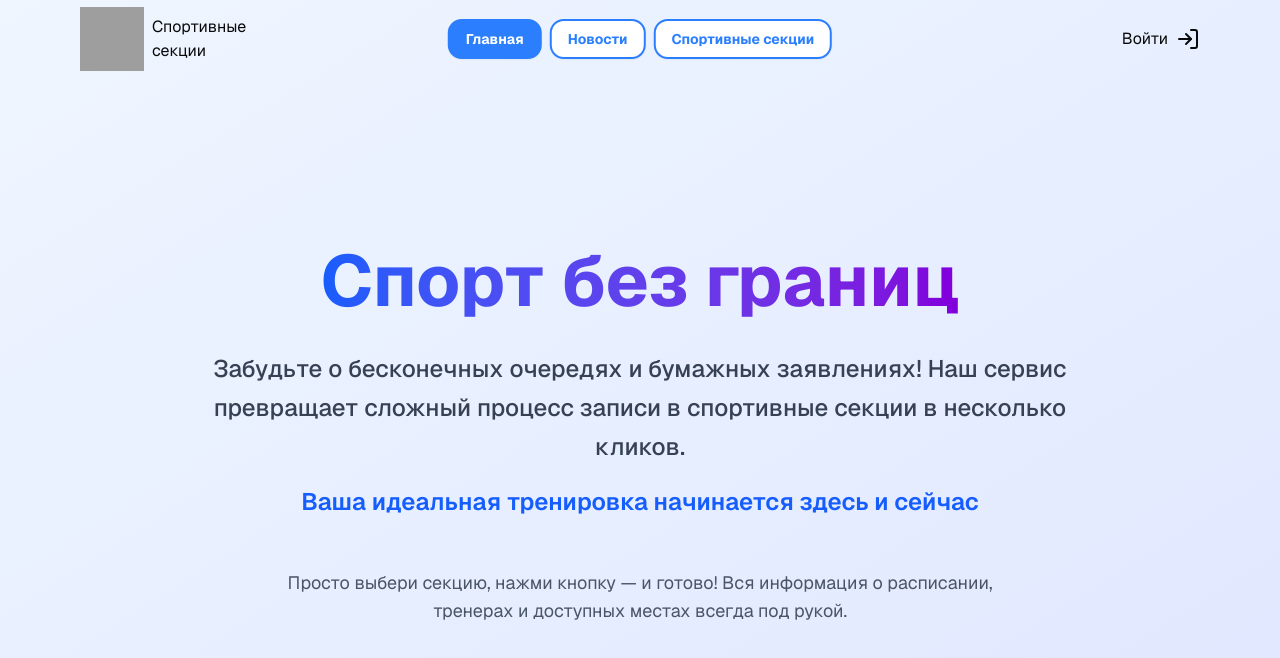
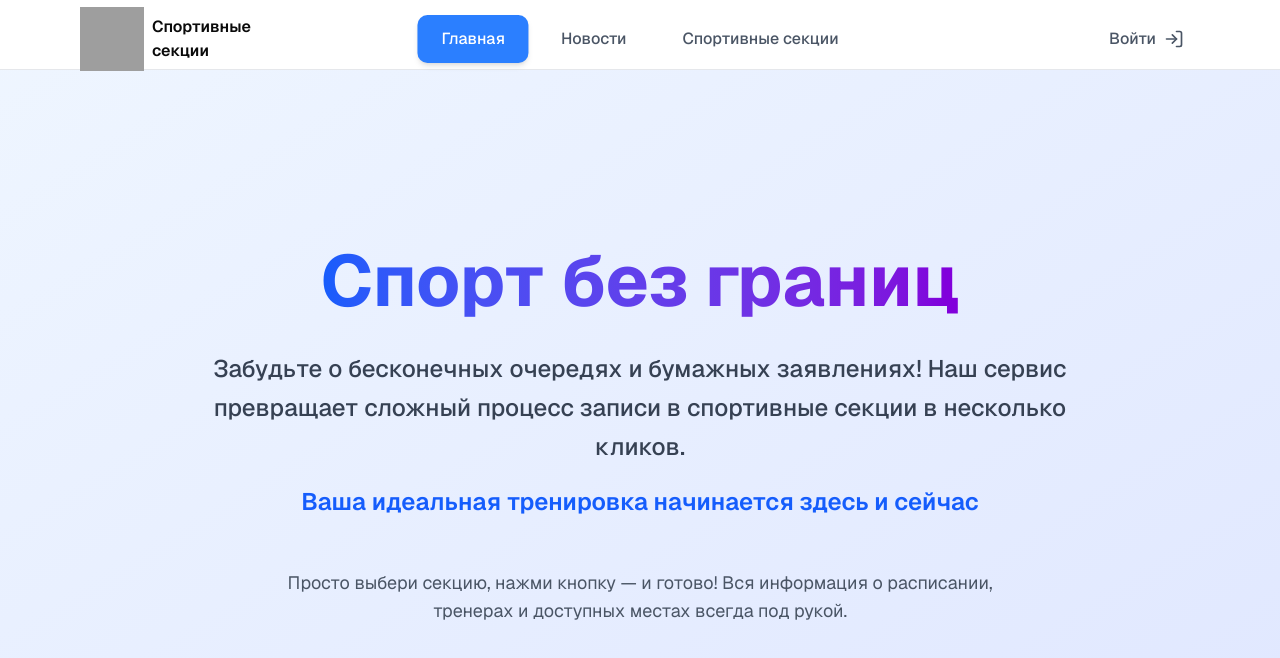
Before and after one commit to TopITOrg/BetaFrontend, a Next.js app: page / in a window 1280 px wide. Shown: the top 658 px of the page. Built offline with nearby package versions, Linux system fonts and the light colour scheme; grey boxes are pictures that could not be loaded.

Commit message:
Автоматическое определение положения навбара, принудительное создание секции

```diff
--- a/src/app/edit-section/[id]/page.tsx
+++ b/src/app/edit-section/[id]/page.tsx
@@ -81,7 +81,7 @@ export default function EditSectionPage() {
     if (loading) {
         return (
             <main className="flex flex-col min-h-screen bg-white">
-                <Navbar selectedButton={-1} />
+                <Navbar/>
                 <div className="flex-1 flex items-center justify-center">
                     <div className="text-lg">Загрузка...</div>
                 </div>
@@ -92,7 +92,7 @@ export default function EditSectionPage() {
     if (error || !club) {
         return (
             <main className="flex flex-col min-h-screen bg-white">
-                <Navbar selectedButton={-1} />
+                <Navbar/>
                 <div className="flex-1 flex flex-col items-center justify-center gap-4">
                     <div className="text-lg text-red-500">{error || 'Секция не найдена'}</div>
                     <button
@@ -108,7 +108,7 @@ export default function EditSectionPage() {
 
     return (
         <main className="flex flex-col min-h-screen bg-white">
-            <Navbar selectedButton={-1} />
+            <Navbar/>
 
             <div className="flex-1 p-8 max-w-4xl mx-auto w-full">
                 <div className="flex justify-between items-center mb-8">
--- a/src/app/edit/page.tsx
+++ b/src/app/edit/page.tsx
@@ -7,7 +7,7 @@ export default function EditProfilePage() {
     return (
         <main>
             <div className='flex flex-col sticky top-0 bg-white z-70'>
-                <Navbar selectedButton={-1}></Navbar>
+                <Navbar></Navbar>
             </div>
             <div className="flex flex-rows">
                 <div className="w-1/3"><Profile/></div>
--- a/src/app/news/page.tsx
+++ b/src/app/news/page.tsx
@@ -158,7 +158,7 @@ export default function HomePage() {
     return (
         <main className="flex flex-col min-h-screen bg-white">
             <div className="flex flex-col sticky top-0 bg-white gap-2 mb-2">
-                <Navbar selectedButton={1}></Navbar>
+                <Navbar></Navbar>
                 <div className="h-[40px] relative px-20">
                     <Input
                         placeholder="Поиск"
--- a/src/app/page.tsx
+++ b/src/app/page.tsx
@@ -5,7 +5,7 @@ import { Navbar } from "@/components/navbar"
 export default function HomePage() {
     return (
         <main className="flex flex-col min-h-screen bg-gradient-to-br from-blue-50 to-indigo-100">
-            <Navbar selectedButton={0} />
+            <Navbar/>
             <div className="flex items-center justify-center h-[calc(100vh-70px)] gap-8 flex-col px-20 text-center">
                 <div className="text-5xl lg:text-7xl font-bold bg-gradient-to-r from-blue-600 to-purple-700 bg-clip-text text-transparent">
                     Спорт без границ
--- a/src/components/navbar.tsx
+++ b/src/components/navbar.tsx
@@ -3,17 +3,14 @@
 import Image from "next/image";
 import Link from "next/link";
 import { LogIn, CircleUserRound, LogOut, User } from "lucide-react";
-import { CustomButton } from "./CustomButton";
 import { useAuth } from "../../contexts/AuthContext";
 import { useState } from "react";
+import { useActivePath } from "@/hooks/useActivePath";
 
-interface NavbarProps {
-    selectedButton?: number;
-}
-
-function Navbar({ selectedButton = 0 }: NavbarProps) {
+function Navbar() {
     const { isAuthenticated, user, logout } = useAuth();
     const [isDropdownOpen, setIsDropdownOpen] = useState(false);
+    const selectedButton = useActivePath(); // Автоматическое определение активной страницы
 
     const handleLogout = () => {
         logout();
@@ -21,7 +18,7 @@ function Navbar({ selectedButton = 0 }: NavbarProps) {
     };
 
     return (
-        <nav className="px-20 gap-2 pt-2 flex flex-row items-center justify-between w-full h-[70px] relative">
+        <nav className="px-20 gap-2 pt-2 flex flex-row items-center justify-between w-full h-[70px] relative border-b border-gray-200 bg-white">
             <div className="flex flex-row items-center gap-2">
                 <Image
                     src="/Default.svg"
@@ -30,7 +27,7 @@ function Navbar({ selectedButton = 0 }: NavbarProps) {
                     alt="logo"
                     className="text-blue-500 size-[8vh]"
                 />
-                <div className="">
+                <div className="font-semibold">
                     <h1>Спортивные</h1>
                     <h1>секции</h1>
                 </div>
@@ -38,22 +35,37 @@ function Navbar({ selectedButton = 0 }: NavbarProps) {
 
             <div className="gap-2 flex flex-row items-center absolute left-1/2 -translate-x-1/2">
                 <Link href="/">
-                    <CustomButton
-                        text="Главная"
-                        isSelected={selectedButton === 0}
-                    />
+                    <div className={`
+                        px-6 py-3 rounded-lg transition-all duration-300 font-medium
+                        ${selectedButton === 0
+                        ? 'bg-blue-500 text-white shadow-md'
+                        : 'text-gray-600 hover:text-blue-500 hover:bg-blue-50'
+                    }
+                    `}>
+                        Главная
+                    </div>
                 </Link>
                 <Link href="/news">
-                    <CustomButton
-                        text="Новости"
-                        isSelected={selectedButton === 1}
-                    />
+                    <div className={`
+                        px-6 py-3 rounded-lg transition-all duration-300 font-medium
+                        ${selectedButton === 1
+                        ? 'bg-blue-500 text-white shadow-md'
+                        : 'text-gray-600 hover:text-blue-500 hover:bg-blue-50'
+                    }
+                    `}>
+                        Новости
+                    </div>
                 </Link>
                 <Link href="/clubs">
-                    <CustomButton
-                        text="Спортивные секции"
-                        isSelected={selectedButton === 2}
-                    />
+                    <div className={`
+                        px-6 py-3 rounded-lg transition-all duration-300 font-medium
+                        ${selectedButton === 2
+                        ? 'bg-blue-500 text-white shadow-md'
+                        : 'text-gray-600 hover:text-blue-500 hover:bg-blue-50'
+                    }
+                    `}>
+                        Спортивные секции
+                    </div>
                 </Link>
             </div>
 
@@ -62,11 +74,12 @@ function Navbar({ selectedButton = 0 }: NavbarProps) {
                     <button
                         onClick={() => setIsDropdownOpen(!isDropdownOpen)}
                         className="flex flex-row items-center gap-2
-                                  rounded-[200px] hover:text-blue-500
-                                  transition-colors duration-400 ease-in-out"
+                                  px-4 py-2 rounded-lg
+                                  text-gray-600 hover:text-blue-500 hover:bg-blue-50
+                                  transition-all duration-300 ease-in-out font-medium"
                     >
                         <h1>{user?.full_name.split(' ')[0]}</h1>
-                        <CircleUserRound />
+                        <CircleUserRound size={20} />
                     </button>
 
                     {isDropdownOpen && (
@@ -79,7 +92,7 @@ function Navbar({ selectedButton = 0 }: NavbarProps) {
                             <Link href="/edit">
                                 <button
                                     onClick={() => setIsDropdownOpen(false)}
-                                    className="w-full flex items-center gap-2 p-3 text-gray-700 hover:bg-gray-50 transition-colors duration-200"
+                                    className="w-full flex items-center gap-2 p-3 text-gray-700 hover:bg-blue-50 transition-colors duration-200"
                                 >
                                     <User size={16} />
                                     <span>Мой профиль</span>
@@ -88,7 +101,7 @@ function Navbar({ selectedButton = 0 }: NavbarProps) {
 
                             <button
                                 onClick={handleLogout}
-                                className="w-full flex items-center gap-2 p-3 text-red-600 hover:bg-gray-50 transition-colors duration-200"
+                                className="w-full flex items-center gap-2 p-3 text-red-600 hover:bg-red-50 transition-colors duration-200"
                             >
                                 <LogOut size={16} />
                                 <span>Выйти</span>
@@ -100,11 +113,12 @@ function Navbar({ selectedButton = 0 }: NavbarProps) {
                 <Link
                     href="/login"
                     className="flex flex-row items-center gap-2
-                              rounded-[200px] hover:text-blue-500
-                              transition-colors duration-400 ease-in-out"
+                              px-4 py-2 rounded-lg
+                              text-gray-600 hover:text-blue-500 hover:bg-blue-50
+                              transition-all duration-300 ease-in-out font-medium"
                 >
                     <h1>Войти</h1>
-                    <LogIn />
+                    <LogIn size={20} />
                 </Link>
             )}
         </nav>
--- /dev/null
+++ b/src/hooks/useActivePath.ts
@@ -0,0 +1,14 @@
+import { usePathname } from 'next/navigation';
+
+export const useActivePath = () => {
+    const pathname = usePathname();
+
+    const getSelectedButton = () => {
+        if (pathname === '/') return 0;
+        if (pathname === '/news') return 1;
+        if (pathname === '/clubs') return 2;
+        return -1; // Для других страниц
+    };
+
+    return getSelectedButton();
+};
```
Also changed, not shown: src/app/create-section/page.tsx (+64 -16 lines), src/hooks/useTeacherClubs.ts (+33 -20 lines).
